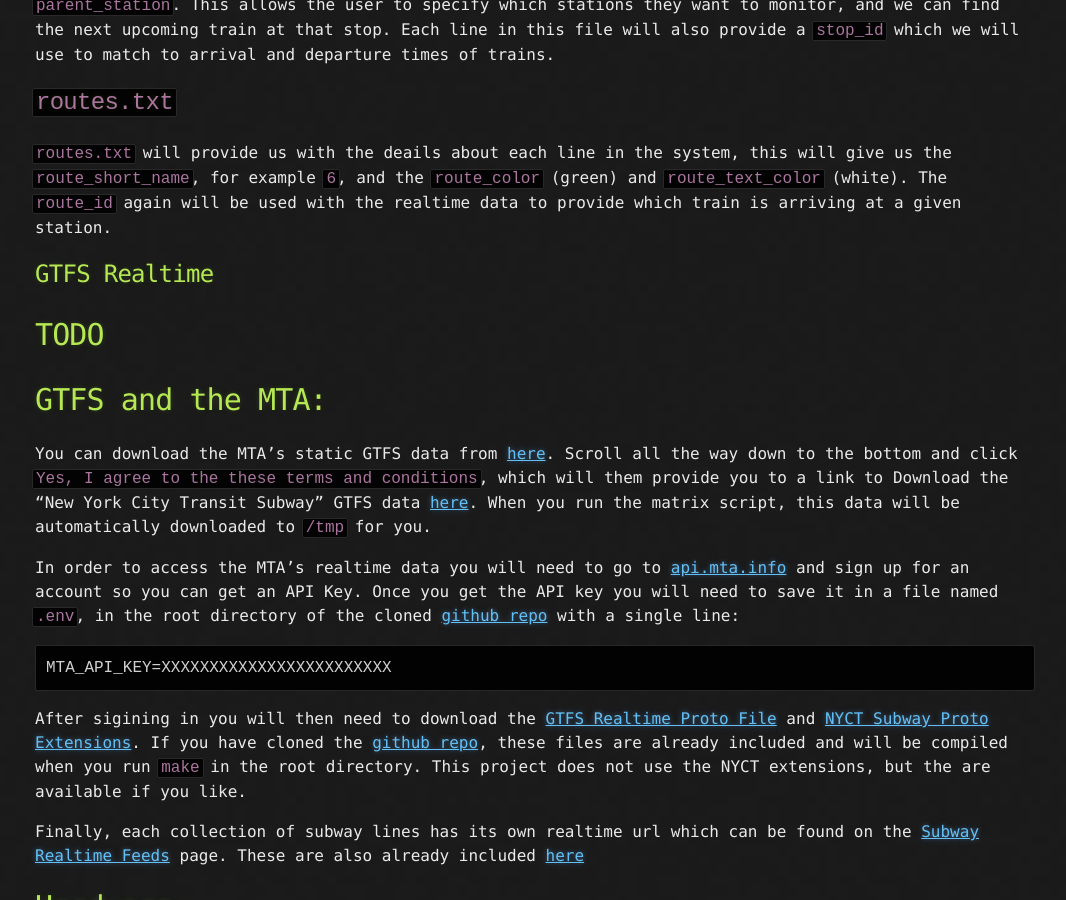
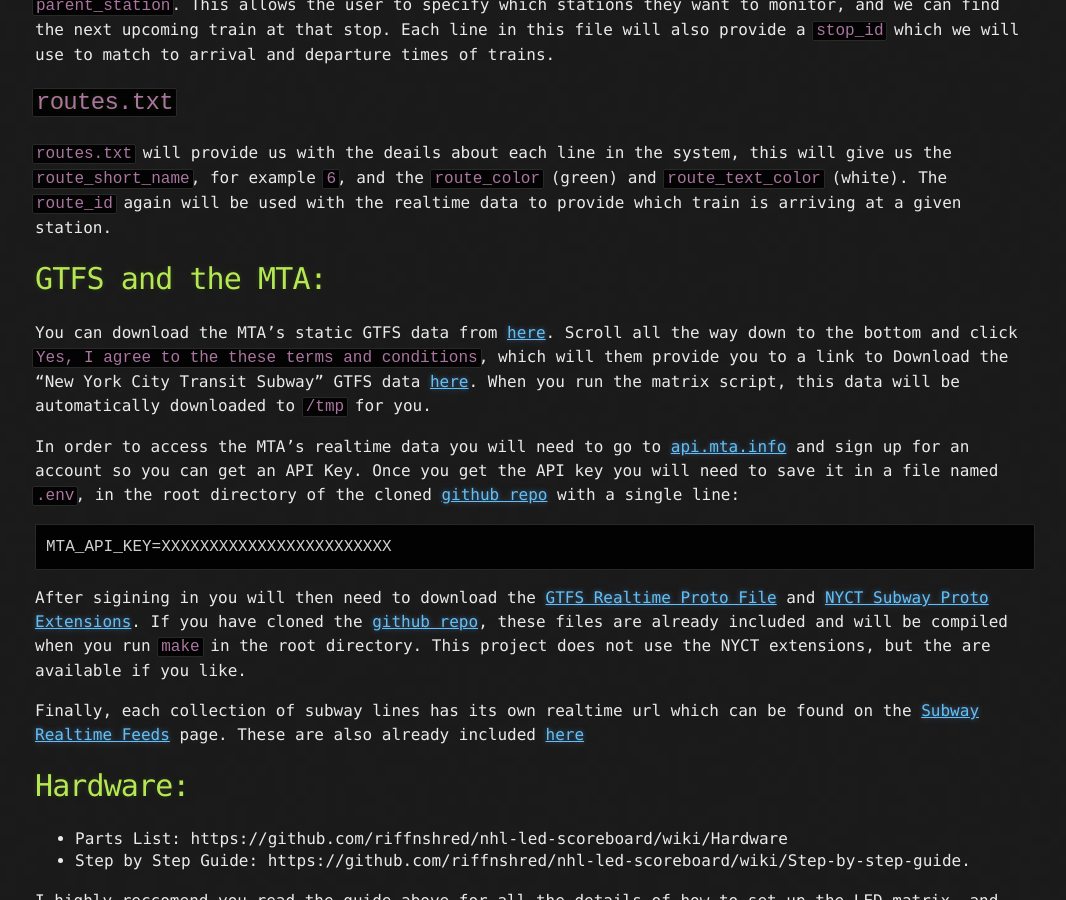
Before and after one commit to versi786/versi786.github.io, a Jekyll site: the page built from _posts/2021-04-25-diy-subway-led-matrix-sign.md, in a window 1280 px wide and 900 px high, scrolled down 1002 px. Shown: the whole window, without its empty margins (105-1171 px from the left). Built offline with Jekyll 4.4.1, drawn with Linux system fonts in a browser that asks for light colours.

Commit message:
finalize post

```diff
--- a/_posts/2021-04-25-diy-subway-led-matrix-sign.md
+++ b/_posts/2021-04-25-diy-subway-led-matrix-sign.md
@@ -16,9 +16,6 @@
 
 ## `routes.txt`
 `routes.txt` will provide us with the deails about each line in the system, this will give us the `route_short_name`, for example `6`, and the `route_color` (green) and `route_text_color` (white). The `route_id` again will be used with the realtime data to provide which train is arriving at a given station.
-
-## GTFS Realtime
-# TODO
 
 
 # GTFS and the MTA:
```
